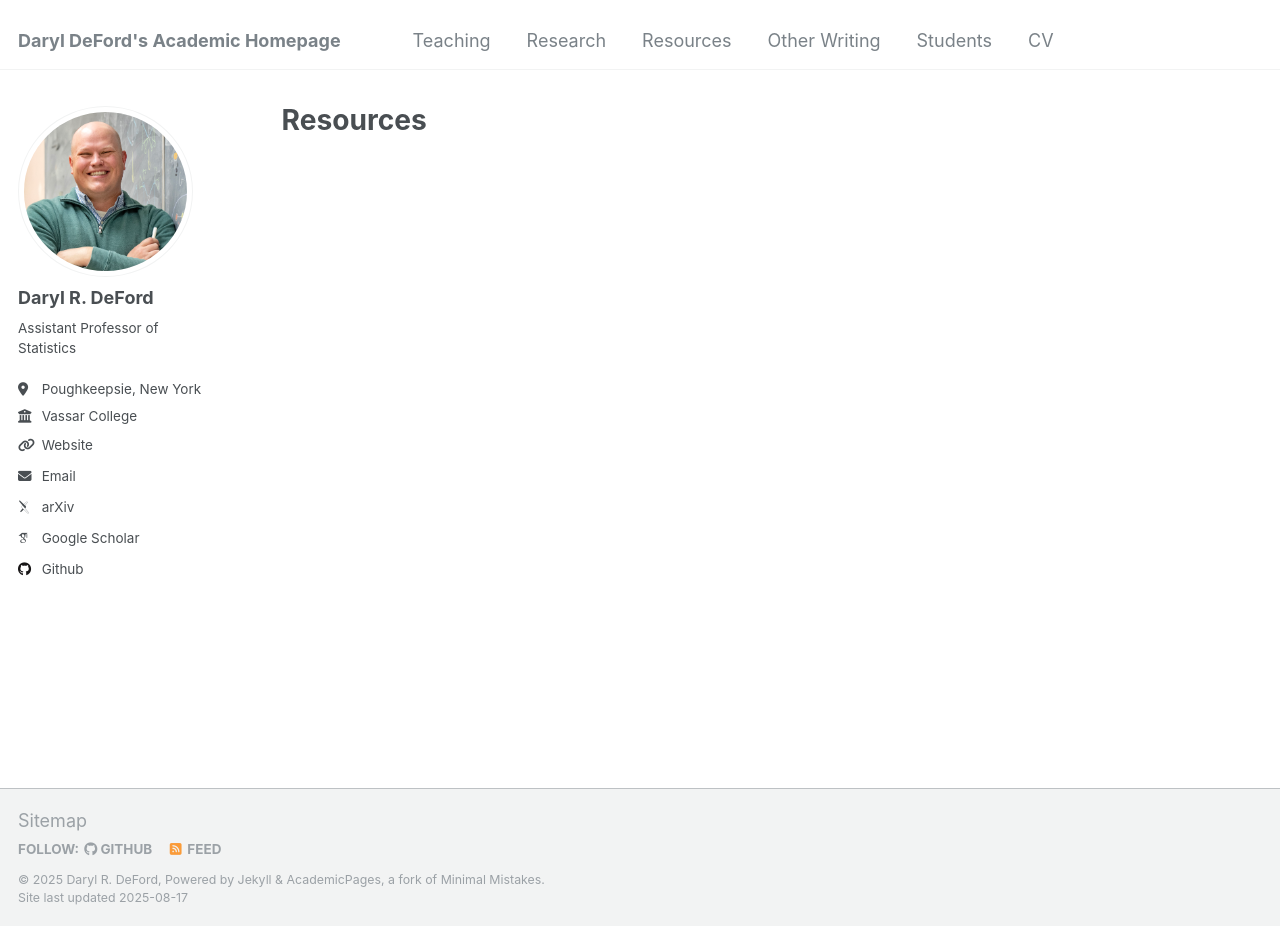
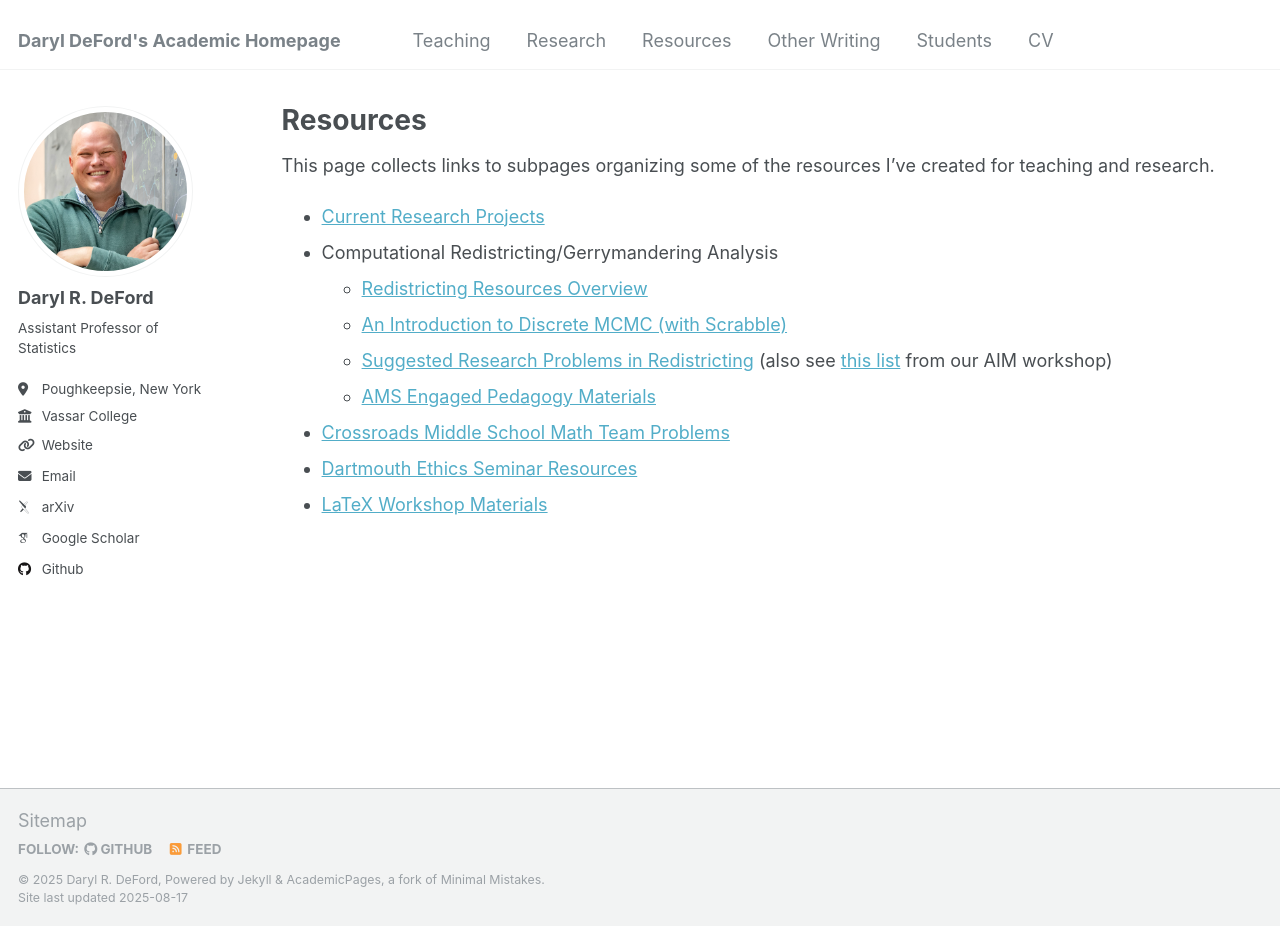
Before and after one commit to drdeford/drdeford.github.io, a Jekyll site: the page built from _pages/Resources.md, in a window 1280 px wide and 926 px high. Built offline with Jekyll 4.4.1, drawn with Linux system fonts in a browser that asks for light colours; some web fonts are replaced.

Commit message:
Update Resources.md

```diff
--- a/_pages/Resources.md
+++ b/_pages/Resources.md
@@ -7,3 +7,20 @@ redirect_from:
   - /Resources.md
   - /Resources.html
 ---
+
+
+This page collects links to subpages organizing some of the resources I've created for teaching and research.
+
+<ul>
+  <li><a href="../Current_Research">Current Research Projects</a> </li>
+<li>Computational Redistricting/Gerrymandering Analysis</li>
+  <ul>
+    <li><a href="https://tinyurl.com/gerrytalk">Redistricting Resources Overview</a></li>
+    <li><a href="../MCMC_Intro">An Introduction to Discrete MCMC (with Scrabble)</a></li>
+    <li><a href="../files/GerryProjects-5.pdf">Suggested Research Problems in Redistricting</a> (also see <a href="http://aimpl.org/connectedbalanced/"> this list</a> from our AIM workshop)</li>
+    <li><a href="../AMS_EP">AMS Engaged Pedagogy Materials</a></li>
+  </ul>
+  <li><a href="../Problems">Crossroads Middle School Math Team Problems</a></li>
+  <li><a href="../Ethics">Dartmouth Ethics Seminar Resources</a></li>
+  <li><a href="../Latex">LaTeX Workshop Materials</a></li>
+</ul>
```
